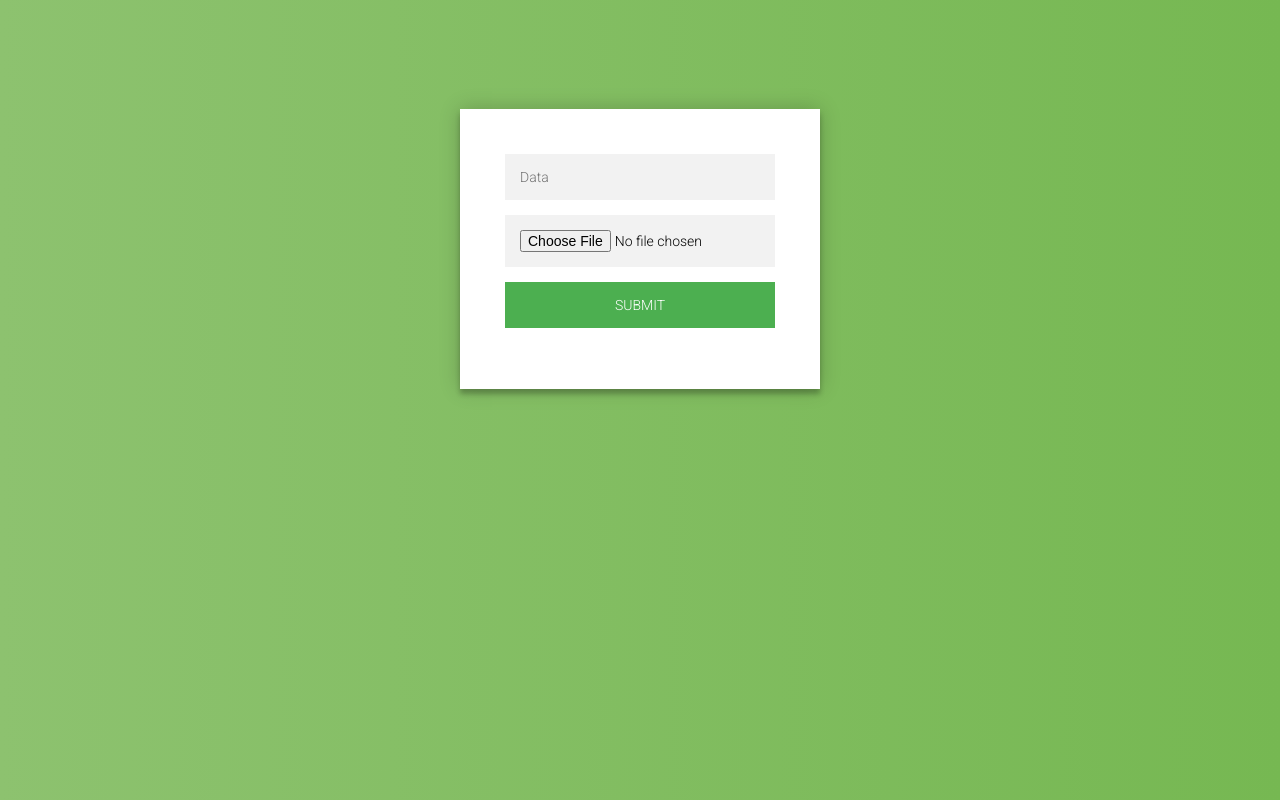
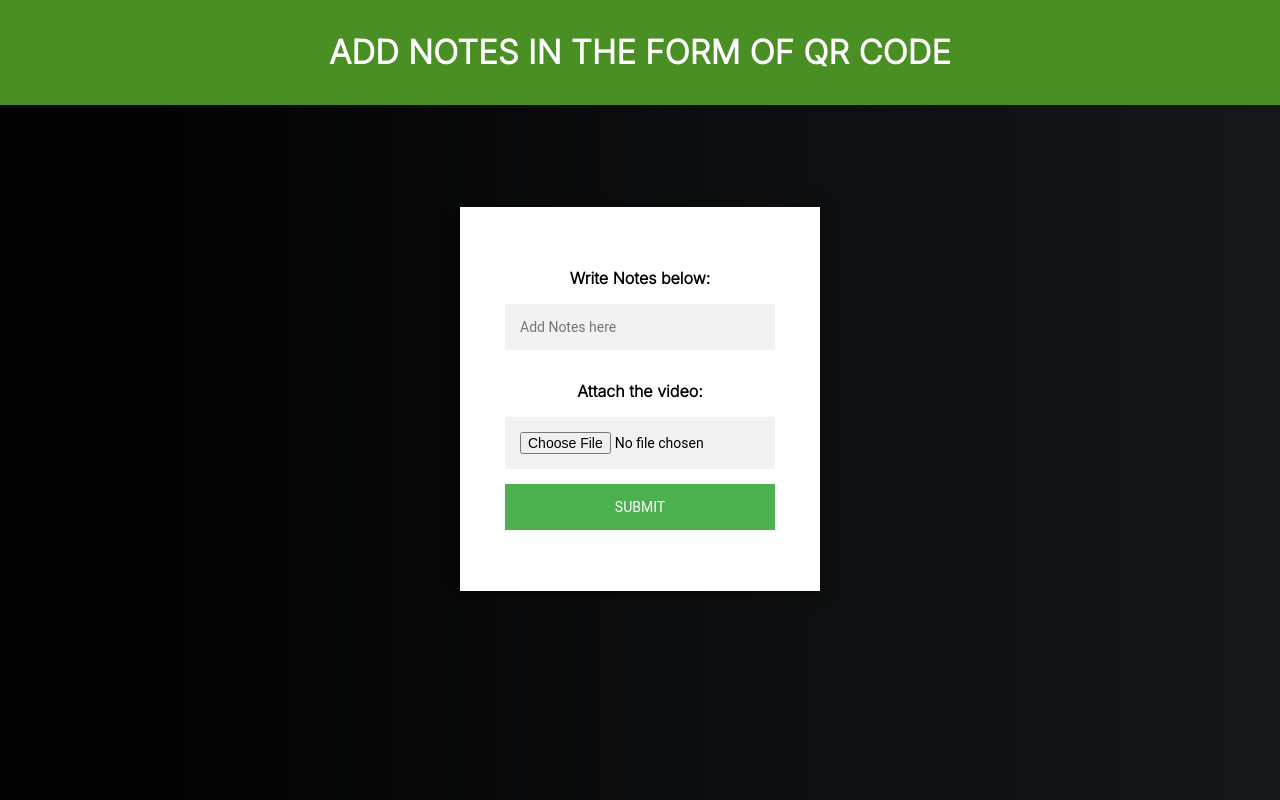
Before and after one commit to thisispratt/QRScript, a Flask app: page / in a window 1280 px wide. Run offline with Flask 2, Linux system fonts and the light colour scheme.

Commit message:
updated-UI

```diff
--- a/templates/home.html
+++ b/templates/home.html
@@ -5,7 +5,7 @@
 	</title>
 </HEAD>
 <style>
-@import url(https://fonts.googleapis.com/css?family=Roboto:300);
+@import url('https://fonts.googleapis.com/css2?family=Inter:wght@300&display=swap');
 
 .login-page {
   width: 360px;
@@ -95,28 +95,51 @@
 .container .info span .fa {
   color: #EF3B3A;
 }
+.strongText {
+  font-weight: bold;
+}
+#navbar {
+  background-color: #4a8f24;
+  color: white;
+  font-size: 22px;
+  padding: 5px;
+  margin: 0;
+  text-align: center;
+  font-weight: bold;
+}
 body {
   background: #76b852; /* fallback for old browsers */
-  background: -webkit-linear-gradient(right, #76b852, #8DC26F);
-  background: -moz-linear-gradient(right, #76b852, #8DC26F);
-  background: -o-linear-gradient(right, #76b852, #8DC26F);
-  background: linear-gradient(to left, #76b852, #8DC26F);
-  font-family: "Roboto", sans-serif;
+  background: -webkit-linear-gradient(right, #151719, black);
+  background: -moz-linear-gradient(right, #151719, black);
+  background: -o-linear-gradient(right, #151719, black);
+  background: linear-gradient(to left, #151719, black);
+  font-family: "Inter",sans-serif;
   -webkit-font-smoothing: antialiased;
   -moz-osx-font-smoothing: grayscale;
+  margin: 0;
 }
 
 
 Resources1×0.5×0.25×Rerun
 </style>
 <body>
+  <nav id="navbar">
+    <h1>ADD NOTES IN THE FORM OF QR CODE</h1>
+  </nav>
 
 
 	<div class="login-page">
 		<div class="form">
 		  <form class="login-form" method="POST" enctype = "multipart/form-data" action="/">
-			<input type="text" placeholder="Data" name="data"/>
-			<input type="file" accept="video/mp4" name="video">
+      <label for="addNotes">
+        <p class="strongText">Write Notes below:</p>
+        <input id="addNotes" type="text" placeholder="Add Notes here" name="data"/>
+      </label>
+      <label for="addVideo">
+        <p class="strongText">Attach the video:</p>
+        <input id="addVideo" type="file" accept="video/mp4" name="video">
+      </label>
+
 			<button>Submit</button>
 
 		  </form>
```
